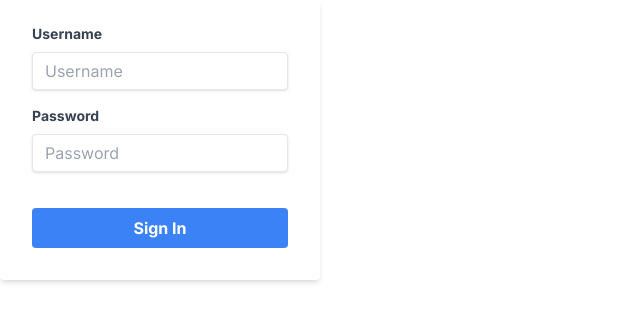
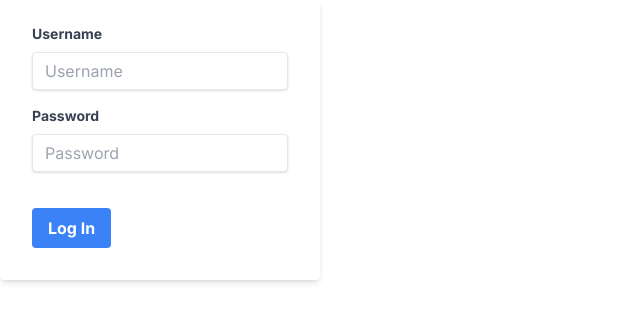
Before and after one commit to andrewrobles/arob, a React (Create React App) app in the folder client/: page / in a window 1280 px wide. Shown: the top 322 px of the page, without its empty margins (0-640 px from the left). Built offline with nearby package versions, Linux system fonts and the light colour scheme; no server answers.

Commit message:
Begin button story

```diff
--- /dev/null
+++ b/client/src/components/Button.js
@@ -0,0 +1,5 @@
+export const Button = () => {
+    return <button class="font-['Inter'] bg-blue-500 hover:bg-blue-700 text-white font-bold py-2 px-4 rounded focus:outline-none focus:shadow-outline" type="button">
+        Log In
+    </button>
+}
--- a/client/src/components/Login.js
+++ b/client/src/components/Login.js
@@ -40,8 +40,8 @@ export const Login = () => {
         />
       </div>
       <div className="flex items-center justify-between">
-        <button onClick={loginButtonAction} className="bg-blue-500 hover:bg-blue-700 text-white font-bold py-2 px-4 rounded w-full focus:outline-none focus:shadow-outline" type="button">
-          Sign In
+        <button onClick={loginButtonAction} class="bg-blue-500 hover:bg-blue-700 text-white font-bold py-2 px-4 rounded focus:outline-none focus:shadow-outline" type="button">
+        Log In
         </button>
       </div>
     </form>
```
Also changed, not shown: 1 other file (tests, documents, lock files or other folders).
